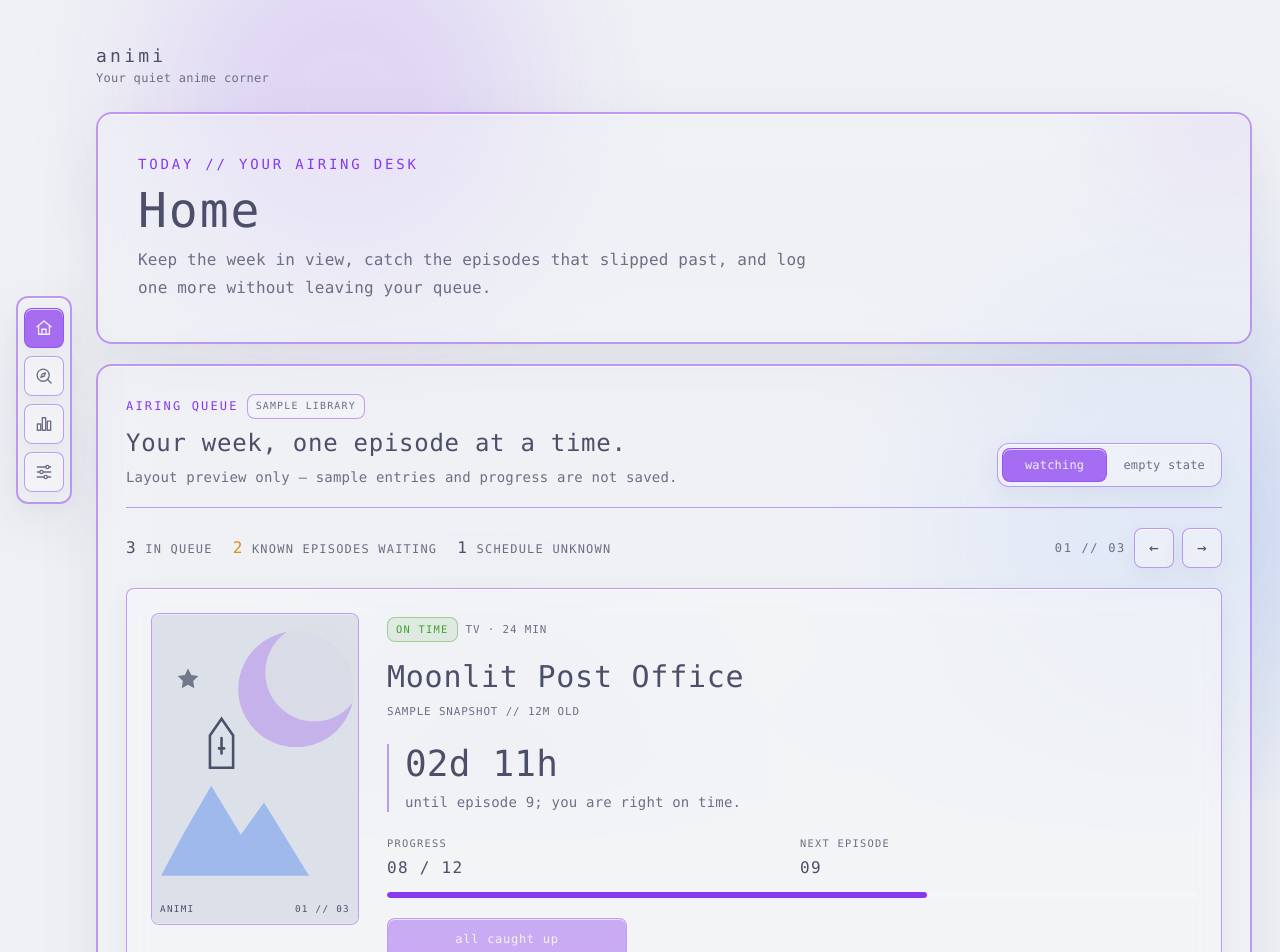
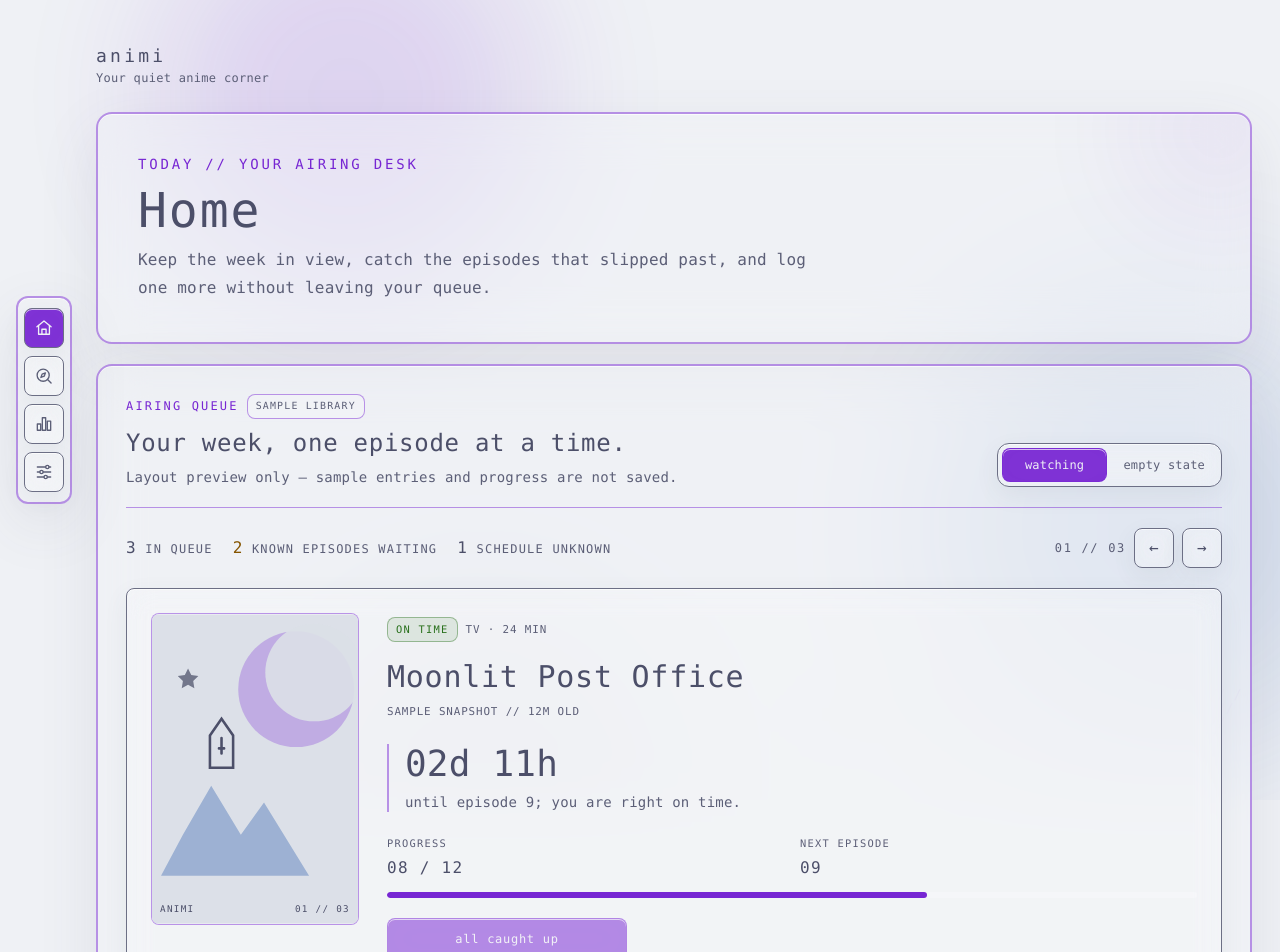
Before and after one commit to UmMDoGssS/animi, a SvelteKit app: page / in a window 1280 px wide. Shown: the top 952 px of the page. Built offline with nearby package versions, Linux system fonts and the light colour scheme.

Commit message:
fix: strengthen P3 accessibility contracts

```diff
--- a/src/app.css
+++ b/src/app.css
@@ -9,20 +9,21 @@
   --surface-sunken: #dce0e8;
   --overlay: #ccd0da;
   --text: #4c4f69;
-  --text-muted: #6c6f85;
-  --accent: #8839ef;
-  --accent-strong: #1e66f5;
+  --text-muted: #5c5f77;
+  --accent: #7726d3;
+  --accent-strong: #174ea6;
   --on-accent: #eff1f5;
-  --success: #40a02b;
-  --warning: #df8e1d;
-  --danger: #d20f39;
-  --border: rgb(136 57 239 / 48%);
+  --success: #28701c;
+  --warning: #855500;
+  --danger: #b80d32;
+  --border: rgb(119 38 211 / 48%);
+  --control-border: #6c6f85;
   --glass: rgb(239 241 245 / 50%);
   --glass-control: rgb(255 255 255 / 22%);
   --glass-control-hover: rgb(255 255 255 / 36%);
   --glass-highlight: rgb(255 255 255 / 68%);
-  --accent-glass: rgb(136 57 239 / 72%);
-  --selection: rgb(136 57 239 / 28%);
+  --accent-glass: rgb(119 38 211 / 94%);
+  --selection: rgb(119 38 211 / 28%);
   --scrim: rgb(76 79 105 / 42%);
   --panel-shadow: 0 20px 60px rgb(76 79 105 / 10%);
   --control-shadow: 0 8px 24px rgb(76 79 105 / 7%);
@@ -51,11 +52,12 @@
   --warning: #eed49f;
   --danger: #ed8796;
   --border: rgb(198 160 246 / 44%);
+  --control-border: #6e738d;
   --glass: rgb(36 39 58 / 52%);
   --glass-control: rgb(54 58 79 / 28%);
   --glass-control-hover: rgb(73 77 100 / 42%);
   --glass-highlight: rgb(202 211 245 / 18%);
-  --accent-glass: rgb(198 160 246 / 68%);
+  --accent-glass: rgb(198 160 246 / 76%);
   --selection: rgb(198 160 246 / 34%);
   --scrim: rgb(17 17 27 / 62%);
   --panel-shadow: 0 20px 60px rgb(17 17 27 / 24%);
@@ -78,11 +80,12 @@
     --warning: #eed49f;
     --danger: #ed8796;
     --border: rgb(198 160 246 / 44%);
+    --control-border: #6e738d;
     --glass: rgb(36 39 58 / 52%);
     --glass-control: rgb(54 58 79 / 28%);
     --glass-control-hover: rgb(73 77 100 / 42%);
     --glass-highlight: rgb(202 211 245 / 18%);
-    --accent-glass: rgb(198 160 246 / 68%);
+    --accent-glass: rgb(198 160 246 / 76%);
     --selection: rgb(198 160 246 / 34%);
     --scrim: rgb(17 17 27 / 62%);
     --panel-shadow: 0 20px 60px rgb(17 17 27 / 24%);
@@ -104,6 +107,7 @@
   --color-warning: var(--warning);
   --color-danger: var(--danger);
   --color-border: var(--border);
+  --color-control-border: var(--control-border);
   --color-glass: var(--glass);
   --color-glass-control: var(--glass-control);
   --color-selection: var(--selection);
@@ -124,16 +128,26 @@ body {
   letter-spacing: 0.012em;
 }
 
-/* Keep every region scrollable while removing platform scrollbar chrome. */
+/* Keep scroll position visible without letting platform chrome dominate. */
 * {
-  scrollbar-width: none;
-  -ms-overflow-style: none;
+  scrollbar-width: thin;
+  scrollbar-color: var(--control-border) transparent;
 }
 
 *::-webkit-scrollbar {
-  display: none;
-  width: 0;
-  height: 0;
+  width: 0.55rem;
+  height: 0.55rem;
+}
+
+*::-webkit-scrollbar-track {
+  background: transparent;
+}
+
+*::-webkit-scrollbar-thumb {
+  border: 2px solid transparent;
+  border-radius: 999px;
+  background: var(--control-border);
+  background-clip: content-box;
 }
 
 html.has-modal {
@@ -164,7 +178,7 @@ a {
 }
 
 .glass-control {
-  border: 1.5px solid var(--border);
+  border: 1.5px solid var(--control-border);
   background: var(--surface-sunken);
   box-shadow:
     inset 0 1px 0 var(--glass-highlight),
--- a/src/lib/components/pages/DashboardPage.svelte
+++ b/src/lib/components/pages/DashboardPage.svelte
@@ -920,7 +920,7 @@
     width: 1.75rem;
     aspect-ratio: 1;
     overflow: hidden;
-    border: 1px solid var(--border);
+    border: 1px solid var(--control-border);
     border-radius: 0.25rem;
     background: var(--glass-control);
     box-shadow: inset 0 1px 0 var(--glass-highlight);
--- a/src/lib/theme/theme.ts
+++ b/src/lib/theme/theme.ts
@@ -52,6 +52,7 @@ export const semanticColorTokens = [
   "warning",
   "danger",
   "border",
+  "control-border",
   "glass",
   "selection",
 ] as const;
```
Also changed, not shown: 1 other file (tests, documents, lock files or other folders).
